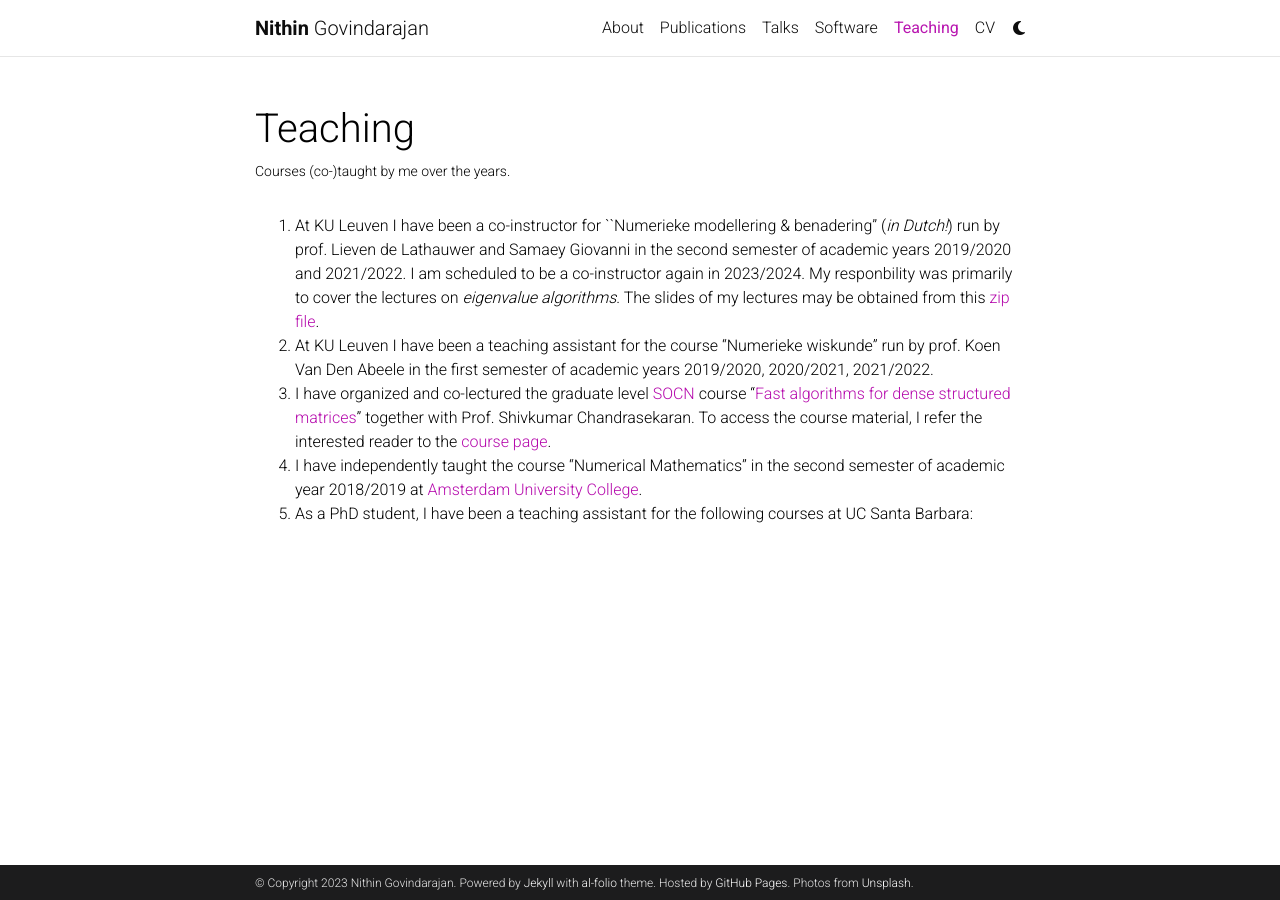
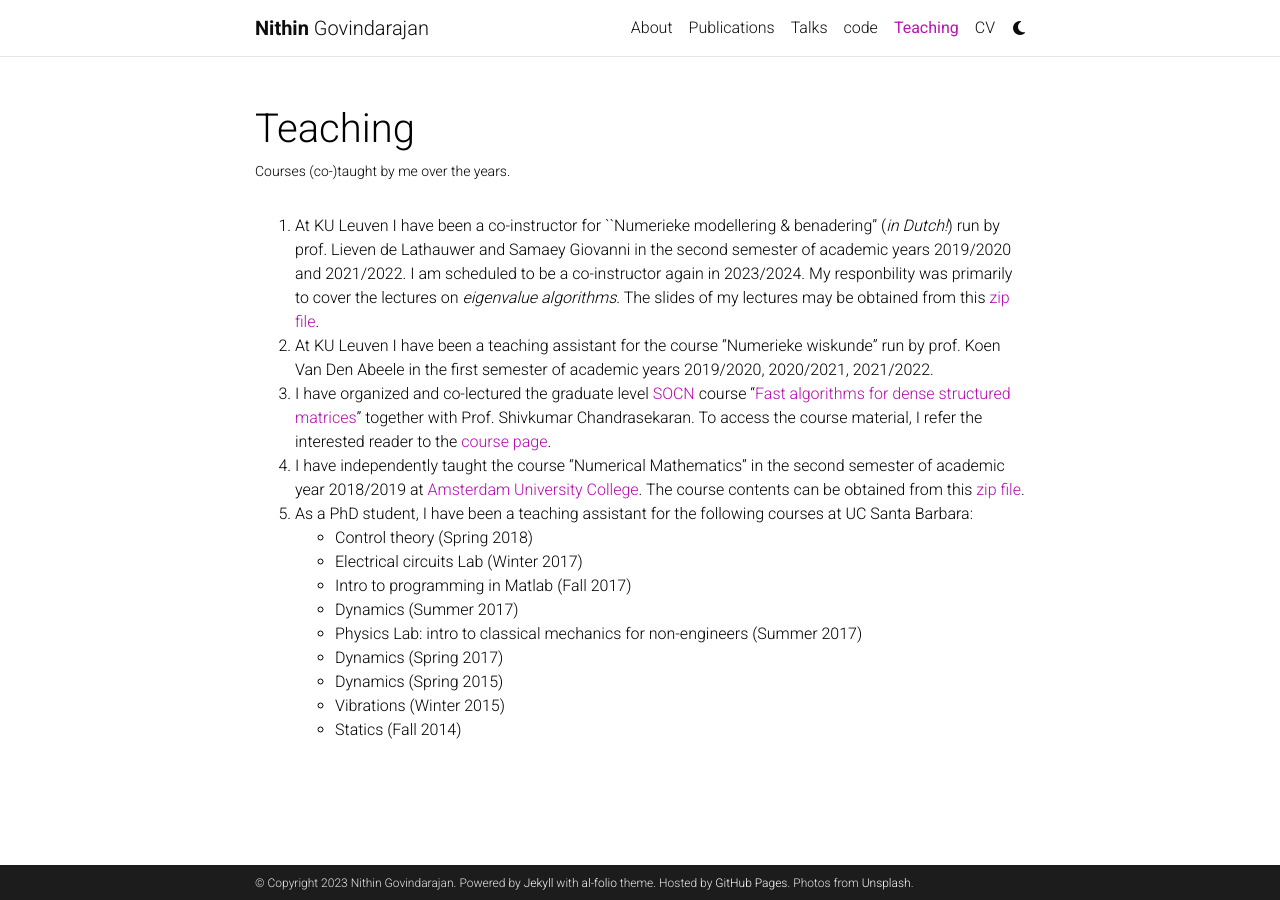
Before and after one commit to nithingovindarajan/nithingovindarajan.github.io, a Jekyll site: the page built from _pages/teaching.md, in a window 1280 px wide. Built offline with Jekyll 4.4.1, drawn with Linux system fonts in a browser that asks for light colours; full-size pictures stand in for the smaller copies a plugin makes; comment, search, counter and statistics services are not loaded; a style sheet for code colours, icons or effects is not loaded.

Commit message:
update code page

```diff
--- a/_pages/teaching.md
+++ b/_pages/teaching.md
@@ -10,5 +10,14 @@
 1. At KU Leuven I have been a co-instructor for ``Numerieke modellering & benadering'' (*in Dutch!*) run by prof. Lieven de Lathauwer and  Samaey Giovanni in the second semester of academic years 2019/2020 and 2021/2022. I am scheduled to be a co-instructor again in 2023/2024. My responbility was primarily to cover the lectures on *eigenvalue algorithms*. The slides of my lectures may be obtained from this [zip file](/assets/zipfiles/slides_numerieke_modellering_benadering_nithin.zip).
 2. At KU Leuven I have been a teaching assistant for the course "Numerieke wiskunde" run by prof. Koen Van Den Abeele in the first semester of academic years 2019/2020, 2020/2021, 2021/2022.
 3. I have organized and co-lectured the graduate level [SOCN](https://sites.uclouvain.be/socn/) course "[Fast algorithms for dense structured matrices](https://sites.uclouvain.be/socn/drupal/socn/node/213)" together with Prof. Shivkumar Chandrasekaran. To access the course material, I refer the interested reader to the [course page]( https://nithingovindarajan.github.io/SOCN-Fast-algorithms-for-dense-structured-matrices/).
-3. I have independently taught the course "Numerical Mathematics" in the second semester of academic year 2018/2019 at [Amsterdam University College](https://www.auc.nl/).
-4. As a PhD student, I have been a teaching assistant for the following courses at UC Santa Barbara:
+4. I have independently taught the course "Numerical Mathematics" in the second semester of academic year 2018/2019 at [Amsterdam University College](https://www.auc.nl/). The course contents can be obtained from this [zip file](/assets/zipfiles/Numerical_mathematics_notes.zip).
+5. As a PhD student, I have been a teaching assistant for the following courses at UC Santa Barbara:
+    * Control theory (Spring 2018)
+    * Electrical circuits Lab (Winter 2017)
+    * Intro to programming in Matlab (Fall 2017)
+    * Dynamics (Summer 2017)
+    * Physics Lab: intro to classical mechanics for non-engineers (Summer 2017)
+    * Dynamics (Spring 2017)
+    * Dynamics (Spring 2015)
+    * Vibrations (Winter 2015)
+    * Statics (Fall 2014)
```
Also changed, not shown: _pages/code.md (added, +23 -0 lines), _pages/software.md (deleted, +0 -94 lines), 1 other file.
